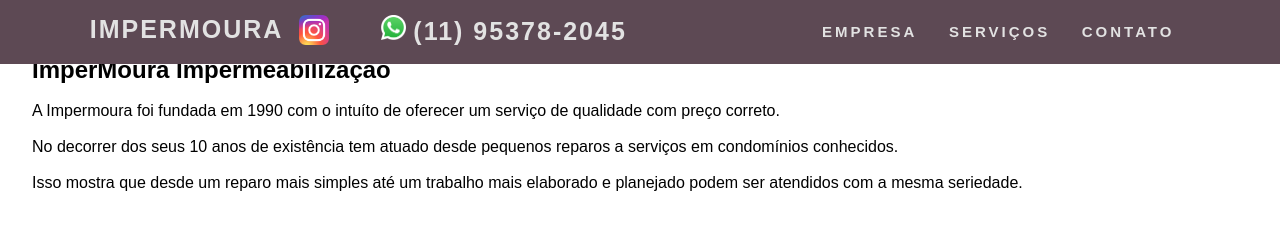
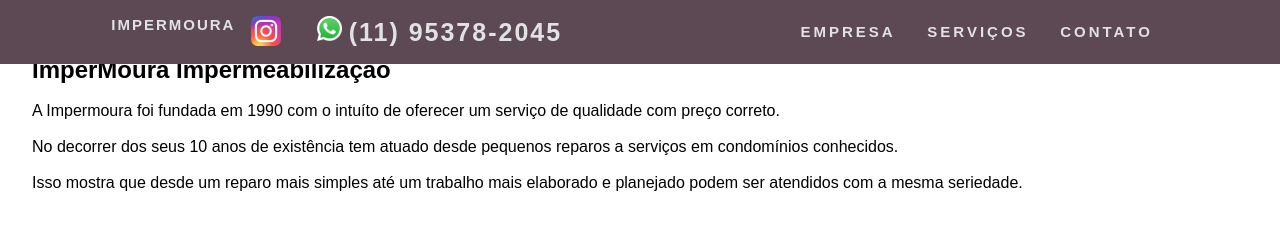
Before and after one commit to Rodrioitit/site, a plain HTML site: page index.html in a window 1280 px wide. Drawn offline with Linux system fonts and the light colour scheme.

Commit message:
Update style.css

```diff
--- a/css/style.css
+++ b/css/style.css
@@ -20,14 +20,14 @@ nav {
     color: rgb(226,226,226);
     text-transform: uppercase;
     letter-spacing: 2px;
-    font-size: 18px;
+    font-size: 15px;
     display:flex;
     padding: 0px;
 
 }
 
 .logo h4 {
-    font-size: 25px;
+    font-size: 15px;
 
 }
 .instagram {
@@ -35,7 +35,7 @@ nav {
 }
 
 .telefone {
-    padding-left: 2rem;
+    padding-left: 1rem;
 }
 
 .nav-links {
```
